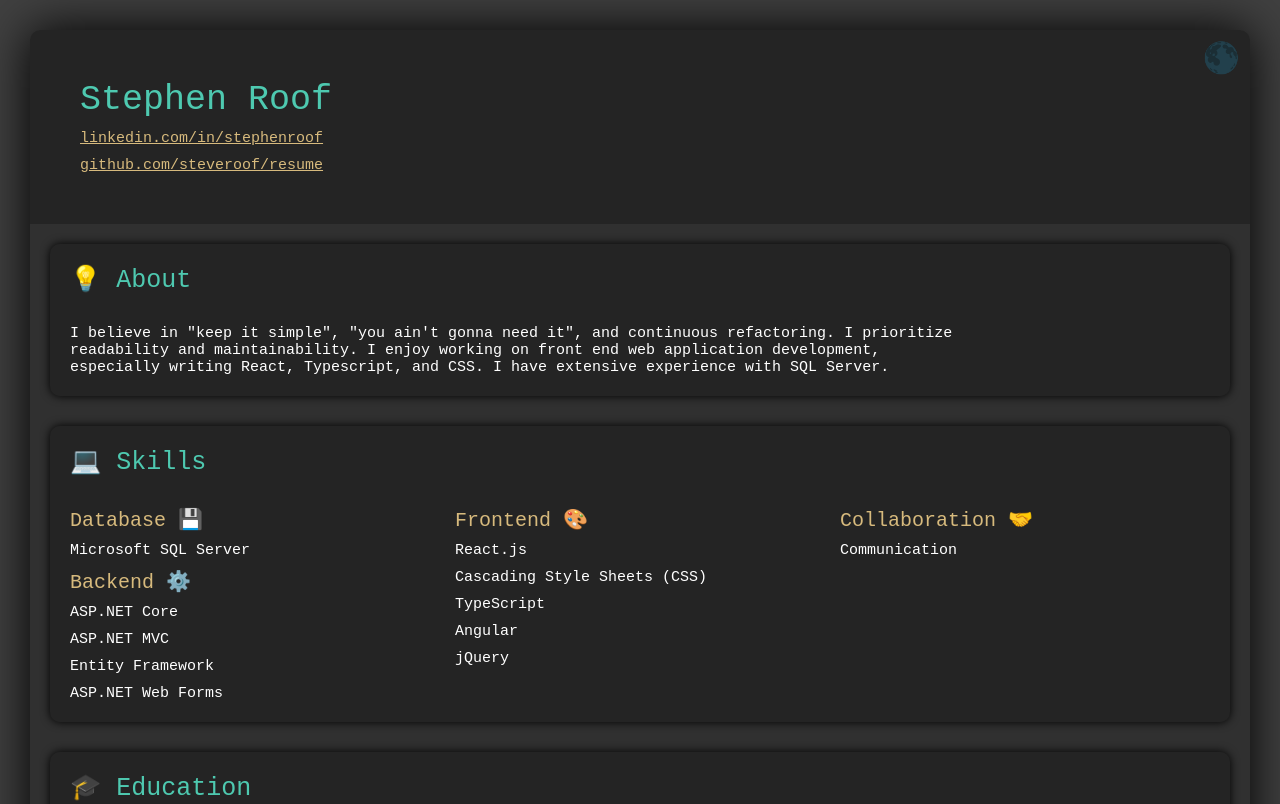
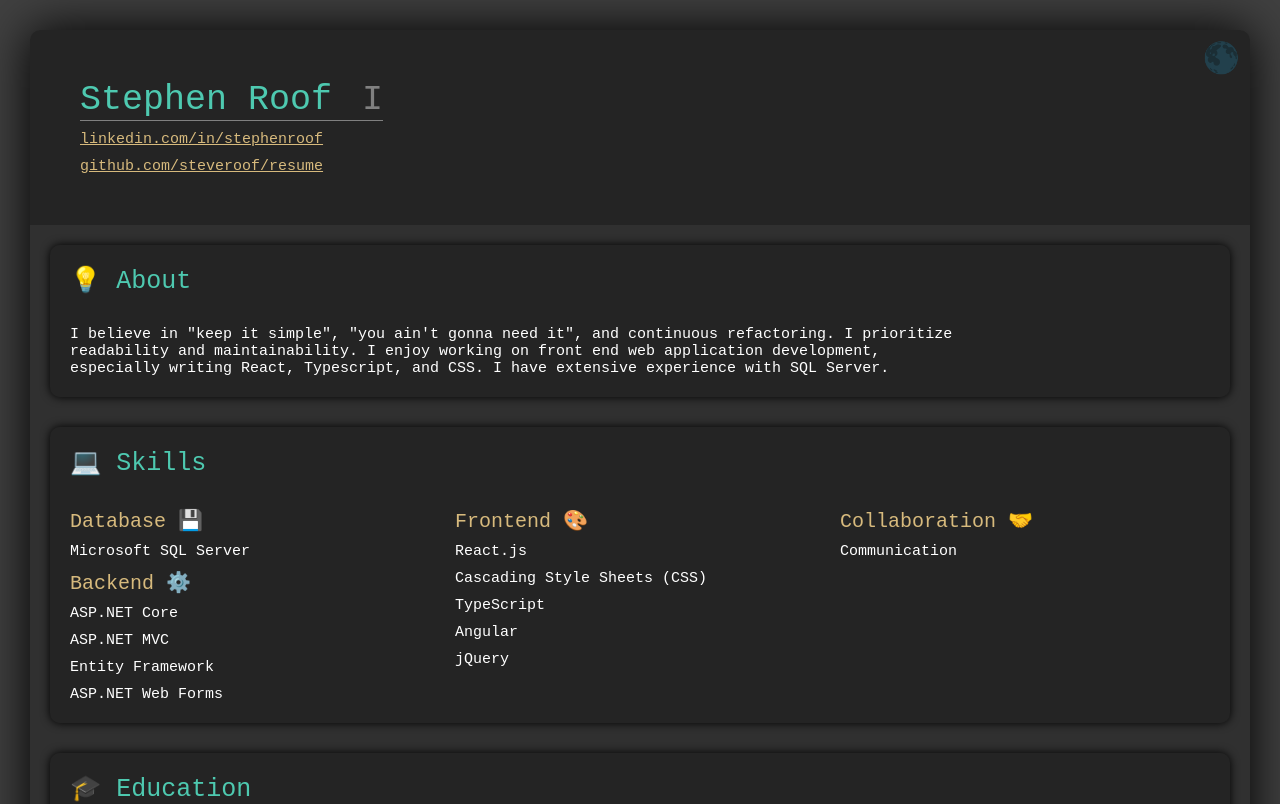
Before and after one commit to steveroof/resume, a React (Vite) app: page / in a window 1280 px wide. Shown: the top 804 px of the page. Built offline with nearby package versions, Linux system fonts and the light colour scheme.

Commit message:
add insert cursor design

```diff
--- a/src/assets/header.css
+++ b/src/assets/header.css
@@ -33,3 +33,14 @@
   top: 1rem;
   right: 1rem;
 }
+
+.name {
+  border-bottom: 1px solid gray;
+
+  &::after {
+    content: "I";
+    color: gray;
+    font-weight: lighter;
+    margin-left: 3rem;
+  }
+}
--- a/src/components/Header.tsx
+++ b/src/components/Header.tsx
@@ -9,7 +9,7 @@ export const Header: React.FC<IHeaderProps> = ({ name }) => {
 
   return (
     <header className={`header ${isLightMode ? "lightMode" : ""}`}>
-      <h1>{name}</h1>
+      <h1 className="name">{name}</h1>
 
       <a href="https://www.linkedin.com/in/stephenroof">
         linkedin.com/in/stephenroof
```
